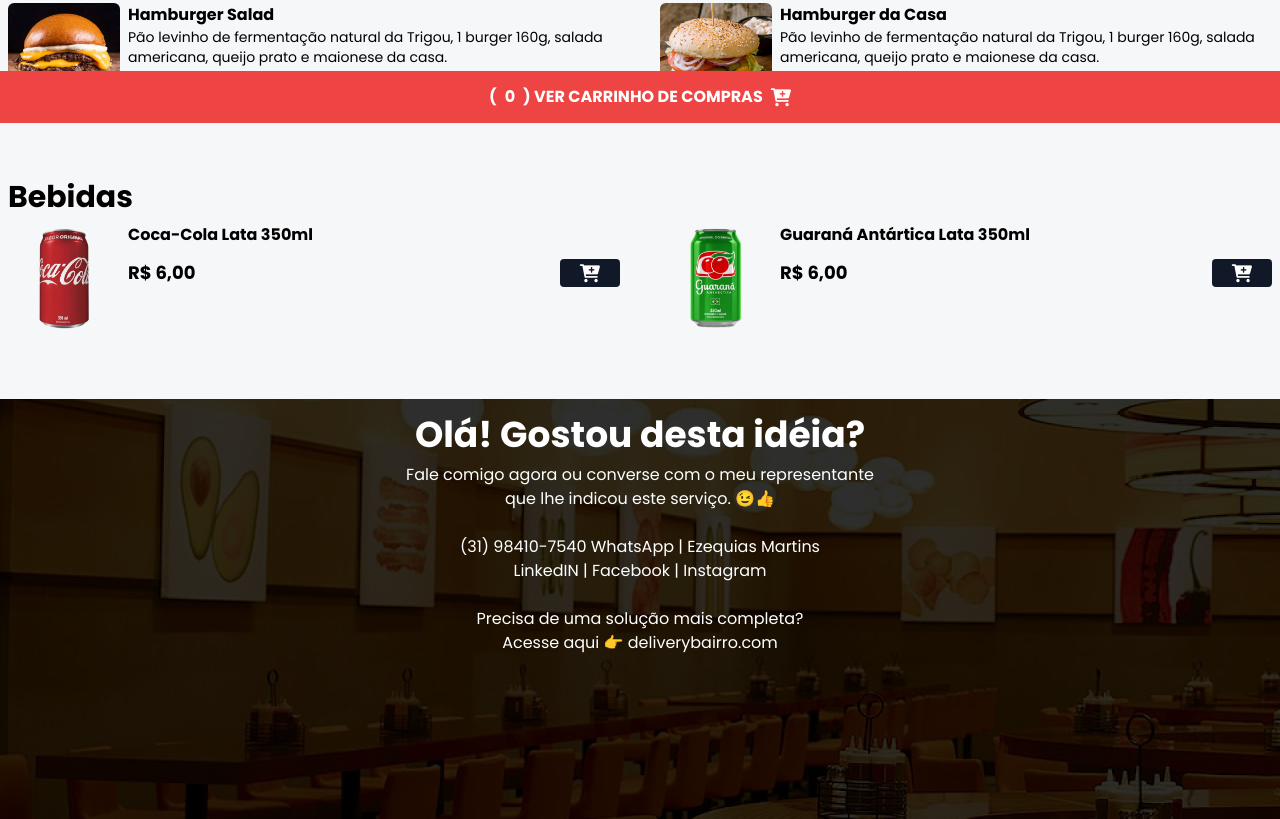
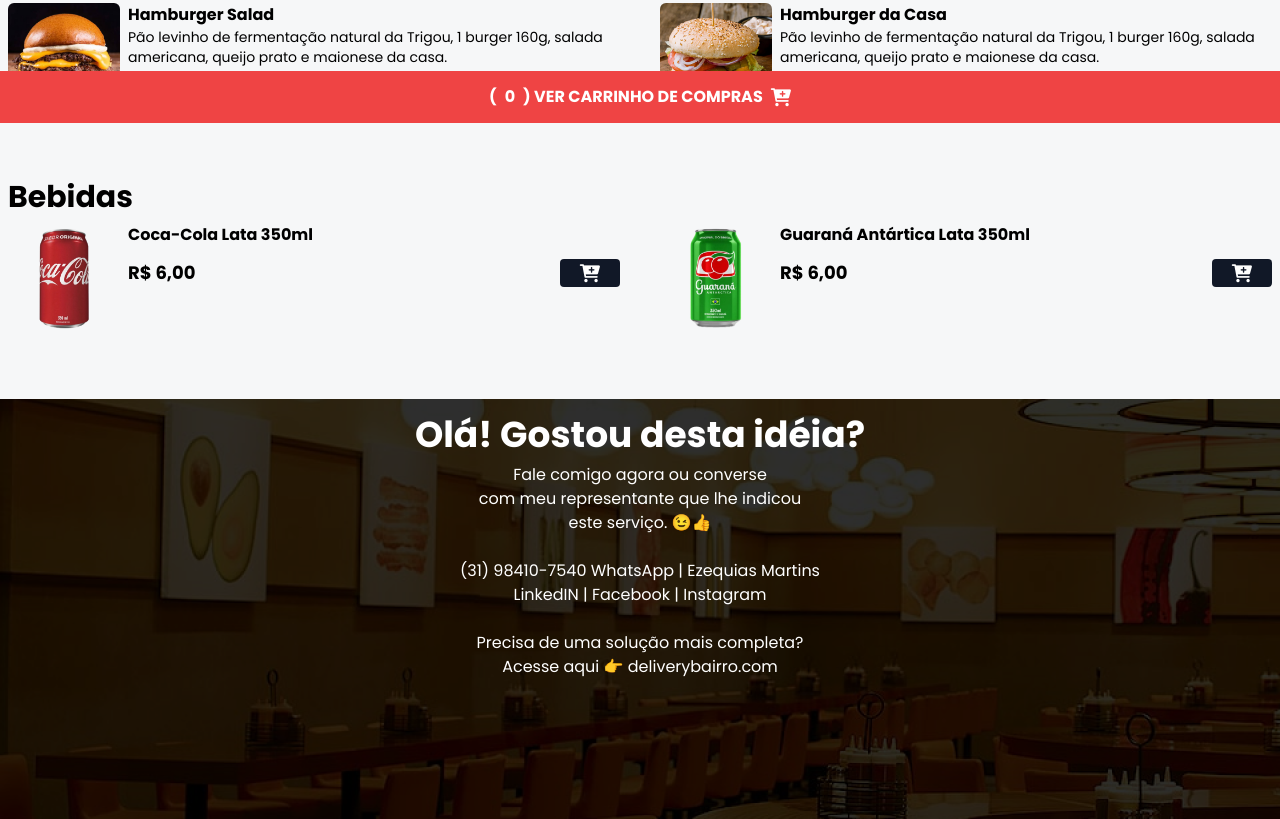
Before and after one commit to by-psi/cardapio, a website: page index.html in a window 1280 px wide. Shown: the part 677-1496 px from the top of the page. Drawn offline with nearby package versions, Linux system fonts and the light colour scheme.

Commit message:
09042024-1702

```diff
--- a/index.html
+++ b/index.html
@@ -165,8 +165,9 @@
   <footer class="w-full h-[420px] bg-zinc-900 bg-home">
     <div class="flex flex-col justify-center items-center">
       <h3 class="text-4xl mt-4 mb-2 font-bold text-white">Olá! Gostou desta idéia?</h3>
-      <p class="text-white">Fale comigo agora ou converse com o meu representante</p>
-      <p class="text-white">que lhe indicou este serviço. 😉👍</p>
+      <p class="text-white">Fale comigo agora ou converse</p>
+      <p class="text-white">com meu representante que lhe indicou</p>
+      <p class="text-white">este serviço. 😉👍</p></p>
       <p>&nbsp;</p>
       <p class="text-white">(31) 98410-7540 WhatsApp | Ezequias Martins</p>
       <p class="text-white">
```
